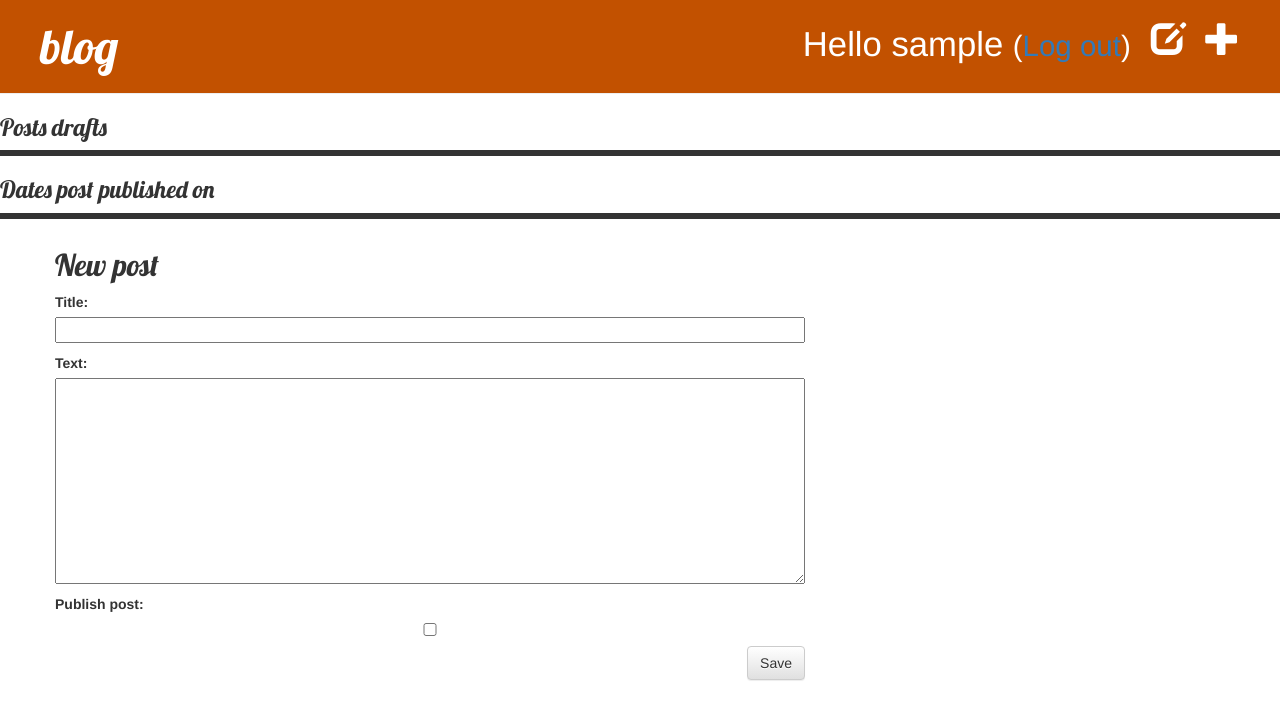
After one commit to aleXOR2/django-girls-blog, a Django app: page /post/new/ in a window 1280 px wide. The commit adds this page. Shown: the top 720 px of the page. Run offline with Django 3.2, Linux system fonts and the light colour scheme; the visitor is signed in with stand-in values (Sample User, id 1); some libraries are stand-ins or nearby versions.

Commit message:
added ability to edit,remove,add post. Added comments feature and site authentication.

```diff
--- a/blog/admin.py
+++ b/blog/admin.py
@@ -1,4 +1,5 @@
 from django.contrib import admin
-from .models import Post
+from .models import Post, Comment
 
 admin.site.register(Post)
+admin.site.register(Comment)
--- /dev/null
+++ b/blog/forms.py
@@ -0,0 +1,17 @@
+from django import forms
+
+from .models import Post, Comment
+
+
+class PostForm(forms.ModelForm):
+
+    class Meta:
+        model = Post
+        fields = ('title', 'text', 'publish_post')
+
+
+class CommentForm(forms.ModelForm):
+
+    class Meta:
+        model = Comment
+        fields = ('text',)
--- a/blog/models.py
+++ b/blog/models.py
@@ -6,10 +6,13 @@ class Post(models.Model):
     author = models.ForeignKey('auth.User', on_delete=models.CASCADE)
     title = models.CharField(max_length=200)
     text = models.TextField()
+    publish_post = models.BooleanField(default=False)
     created_date = models.DateTimeField(
-            default=timezone.now)
+        default=timezone.now)
     published_date = models.DateTimeField(
-            blank=True, null=True)
+        blank=True, null=True)
+    updated_date = models.DateTimeField(
+        blank=True, null=True)
 
     def publish(self):
         self.published_date = timezone.now()
@@ -17,3 +20,15 @@ class Post(models.Model):
 
     def __str__(self):
         return self.title
+
+
+class Comment(models.Model):
+    post = models.ForeignKey('blog.Post', on_delete=models.CASCADE, related_name='comments')
+    author = models.CharField(max_length=200)
+    text = models.TextField()
+    created_date = models.DateTimeField(default=timezone.now)
+    updated_date = models.DateTimeField(
+        blank=True, null=True)
+
+    def __str__(self):
+        return self.text
--- a/blog/static/css/blog.css
+++ b/blog/static/css/blog.css
@@ -44,3 +44,7 @@ h1, h2, h3, h4 {
 .post h1 a, .post h1 a:visited {
     color: #000000;
 }
+
+.comment {
+    margin: 20px 0px 20px 20px;
+}
--- a/blog/templates/blog/base.html
+++ b/blog/templates/blog/base.html
@@ -9,8 +9,45 @@
     </head>
     <body>
         <div class="page-header">
-            <h1><a href="/">{{ app_name }}</a></h1>
+            <h1 style="display: inline"><a href="/">
+                {{ request.resolver_match.app_name }}
+            </a></h1>
+            {% if user.is_authenticated %}
+                <a href="{% url 'blog:post_new' %}" class="top-menu"><span class="glyphicon glyphicon-plus"></span></a>
+                <a href="{% url 'blog:post_draft_list' %}" class="top-menu"><span class="glyphicon glyphicon-edit"></span></a>
+                <p class="top-menu">Hello {{ user.username }} <small>(<a href="{% url 'logout' %}">Log out</a>)</small></p>
+            {% else %}
+                <a href="{% url 'login' %}" class="top-menu"><span class="glyphicon glyphicon-lock"></span></a>
+            {% endif %}
         </div>
+        {% if user.is_authenticated %}
+            {% block post_drafts_wrapper %}
+                <div>
+                    <h3>Posts drafts</h3>
+                    <ul style="border-style: solid;">
+                    {% for post in post_drafts %}
+                        {% if not post.published_date %}
+                                <li><a href="{% url 'blog:post_detail' pk=post.pk %}">{{ post.title }}</a></li>
+                            <ul>
+                                <li>created: {{ post.created_date|date:'d-m-Y' }} {{ post.created_date|time:'H:i' }}</li>
+                            </ul>
+                        {% endif %}
+                    {% endfor %}
+                    {% comment %}
+                    TODO: add view for post_drafts
+                    {% endcomment %}
+                </ul>
+                </div>
+                <div>
+                    <h3>Dates post published on</h3>
+                    <ul style="border-style: solid;">
+                        {% for date_post_made in dates_posts_made %}
+                            <li>{{ date_post_made.isoformat }}</li>
+                        {% endfor %}
+                    </ul>
+                </div>
+            {% endblock post_drafts_wrapper %}
+        {% endif %}
         <div class="content container">
             <div class="row">
                 <div class="col-md-8">
@@ -19,13 +56,5 @@
                 </div>
             </div>
         </div>
-        <h3>Dates post made on</h3>
-        <div>
-            <ul style="border-style: solid;">
-                {% for date_post_made in dates_posts_made %}
-                    <li>{{ date_post_made.isoformat }}</li>
-                {% endfor %}
-            </ul>
-        </div>
      </body>
 </html>
--- /dev/null
+++ b/blog/templates/blog/post_edit.html
@@ -0,0 +1,14 @@
+{% extends 'blog/base.html' %}
+
+{% block content %}
+    {% if edit %}
+        <h2>Edit post</h2>
+    {% else %}
+        <h2>New post</h2>
+    {% endif %}
+    <form method="POST" class="post-form">
+        {% csrf_token %}
+        {{ form.as_p }}
+        <button type="submit" class="save btn btn-default">Save</button>
+    </form>
+{% endblock %}
--- a/blog/urls.py
+++ b/blog/urls.py
@@ -7,5 +7,12 @@ app_name = BlogConfig.name
 urlpatterns = [
     path('', views.post_list, name='post_list'),
     path('now', views.post_current_time, name='post_current_time'),
-    path('post/<int:pk>/', views.post_detail, name='post_detail')
+    path('post/<int:pk>/', views.post_detail, name='post_detail'),
+    path('post/new/', views.post_new, name='post_new'),
+    path('post/<int:pk>/edit/', views.post_edit, name='post_edit'),
+    path('drafts/', views.post_draft_list, name='post_draft_list'),
+    path('post/<int:pk>/publish/', views.post_publish, name='post_publish'),
+    path('post/<int:pk>/remove/', views.post_remove, name='post_remove'),
+    path('post/<int:pk>/comment/', views.add_comment_to_post, name='add_comment_to_post'),
+    path('comment/<int:pk>/remove/', views.comment_remove, name='comment_remove'),
 ]
--- a/blog/views.py
+++ b/blog/views.py
@@ -1,27 +1,106 @@
-import datetime
+from datetime import datetime
 
+from django.contrib.auth.decorators import login_required
 from django.shortcuts import render
+from django.shortcuts import redirect
 from django.http import HttpResponse
 from django.utils import timezone
 from django.shortcuts import render, get_object_or_404
 from django.urls import resolve
 
-from .models import Post
+from .models import Post, Comment
+from .forms import PostForm, CommentForm
 
 # Create your views here.
 
 def post_list(request):
     posts = Post.objects.filter(published_date__lte=timezone.now()).order_by('published_date')
-    dates_posts_made = posts.dates('created_date', 'day')
-    return render(request, 'blog/post_list.html', {'posts': posts, 'dates_posts_made': dates_posts_made, 'app_name': request.resolver_match.app_name})
+    post_drafts = Post.objects.filter(published_date__isnull=True).order_by('created_date')
+    dates_posts_made = posts.dates('published_date', 'day')
+    return render(request, 'blog/post_list.html', {'posts': posts, 'dates_posts_made': dates_posts_made, 'post_drafts': post_drafts})
 
 
 def post_current_time(request):
-    now = datetime.datetime.now()
-    html = "<html><body>It is now %s.</body></html>" % now
+    now = datetime.now()
+    html = "<html><body>It is now %s on your PC</body></html>" % now
     return HttpResponse(html)
 
 
 def post_detail(request, pk):
     post = get_object_or_404(Post, pk=pk)
-    return render(request, 'blog/post_detail.html', {'post': post, 'app_name': request.resolver_match.app_name})
+    return render(request, 'blog/post_detail.html', {'post': post})
+
+
+@login_required
+def post_new(request):
+    if request.method == 'POST':
+        form = PostForm(request.POST)
+        if form.is_valid():
+            post = form.save(commit=False) #as amend some non-supplied fields
+            post.author = request.user
+            post.created_date = timezone.now()
+            if post.publish_post:
+                post.published_date = timezone.now()
+            post.save()
+            return redirect('blog:post_detail', pk=post.pk)
+    form = PostForm()
+    return render(request, 'blog/post_edit.html', {'form': form, 'edit': False})
+
+
+@login_required
+def post_edit(request, pk):
+    post = get_object_or_404(Post, pk=pk)
+    if request.method == "POST":
+        form = PostForm(request.POST, instance=post)
+        if form.is_valid():
+            post = form.save(commit=False)
+            post.author = request.user
+            post.updated_date = timezone.now()
+            if post.publish_post:
+                post.published_date = timezone.now()
+            post.save()
+            return redirect('blog:post_detail', pk=post.pk)
+    form = PostForm(instance=post)
+    return render(request, 'blog/post_edit.html', {'form': form, 'edit': True})
+
+
+@login_required
+def post_draft_list(request):
+    posts = Post.objects.filter(published_date__isnull=True).order_by('created_date')
+    return render(request, 'blog/post_draft_list.html', {'posts': posts})
+
+
+@login_required
+def post_publish(request, pk):
+    post = get_object_or_404(Post, pk=pk)
+    post.publish()
+    return redirect('blog:post_detail', pk=pk)
+
+
+@login_required
+def post_remove(request, pk):
+    post = get_object_or_404(Post, pk=pk)
+    post.delete()
+    return redirect('blog:post_list')
+
+
+@login_required
+def add_comment_to_post(request, pk):
+    post = get_object_or_404(Post, pk=pk)
+    if request.method == "POST":
+        form = CommentForm(request.POST)
+        if form.is_valid():
+            comment = form.save(commit=False)
+            comment.author = request.user
+            comment.post = post
+            comment.save()
+            return redirect('blog:post_detail', pk=post.pk)
+    form = CommentForm()
+    return render(request, 'blog/add_comment_to_post.html', {'form': form})
+
+
+@login_required
+def comment_remove(request, pk):
+    comment = get_object_or_404(Comment, pk=pk)
+    comment.delete()
+    return redirect('blog:post_detail', pk=comment.post.pk)
--- a/mypieknysite/settings.py
+++ b/mypieknysite/settings.py
@@ -55,7 +55,7 @@ ROOT_URLCONF = 'mypieknysite.urls'
 TEMPLATES = [
     {
         'BACKEND': 'django.template.backends.django.DjangoTemplates',
-        'DIRS': [],
+        'DIRS': [os.path.join(BASE_DIR,'templates')],
         'APP_DIRS': True,
         'OPTIONS': {
             'context_processors': [
@@ -120,3 +120,5 @@ USE_TZ = True
 
 STATIC_URL = '/static/'
 STATIC_ROOT = os.path.join(BASE_DIR, 'static')
+LOGIN_REDIRECT_URL = '/'
+LOGIN_URL = '/login/'
--- a/mypieknysite/urls.py
+++ b/mypieknysite/urls.py
@@ -15,8 +15,12 @@ Including another URLconf
 """
 from django.contrib import admin
 from django.urls import path, include
+from django.contrib.auth import views as auth_views
+
 
 urlpatterns = [
     path('admin/', admin.site.urls),
-    path('', include('blog.urls'))
+    path('', include('blog.urls')),
+    path('login/', auth_views.LoginView.as_view(), name='login'),
+    path('logout/', auth_views.LogoutView.as_view(next_page='/'), name='logout'),
 ]
```
Also changed, not shown: blog/static/blog.css (deleted, +0 -46 lines), blog/templates/blog/add_comment_to_post.html (added, +9 -0 lines), blog/templates/blog/post_detail.html (+31 -4 lines), blog/templates/blog/post_draft_list.html (added, +11 -0 lines), blog/templates/blog/post_list.html (+6 -1 lines), README.md (added).
